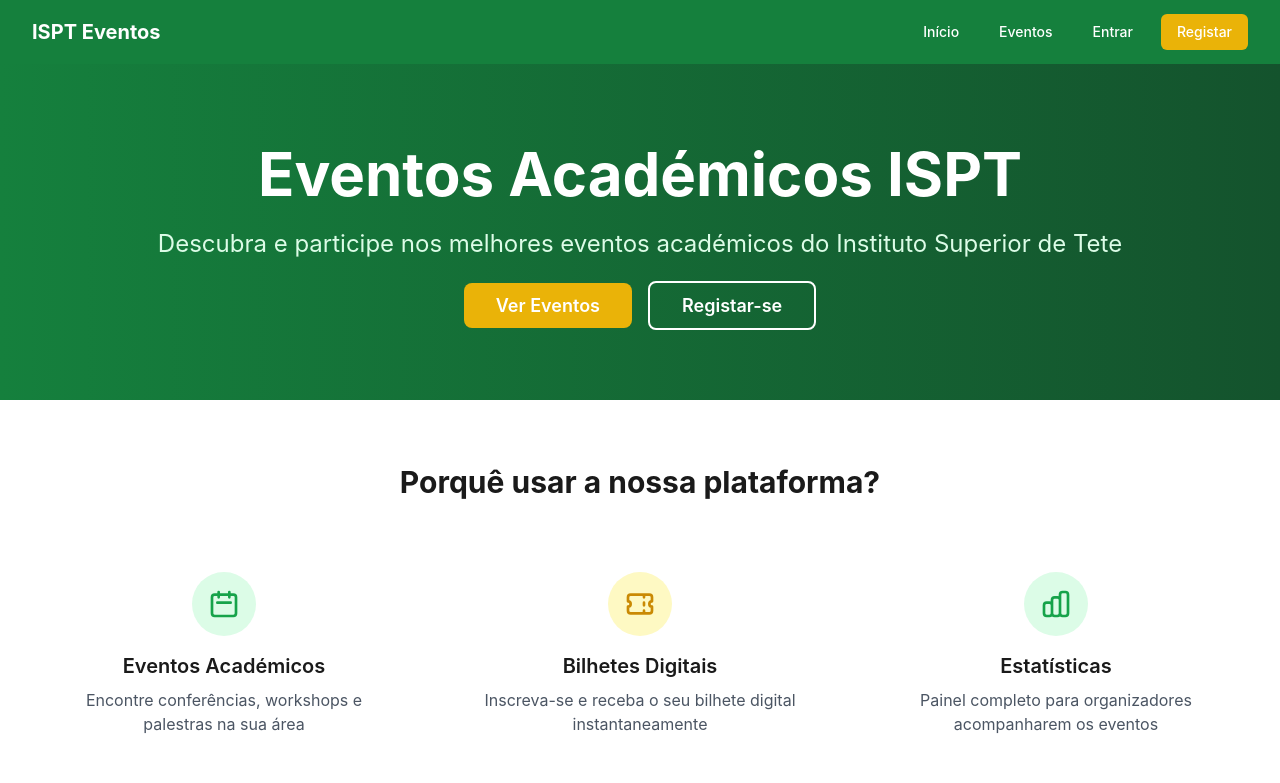
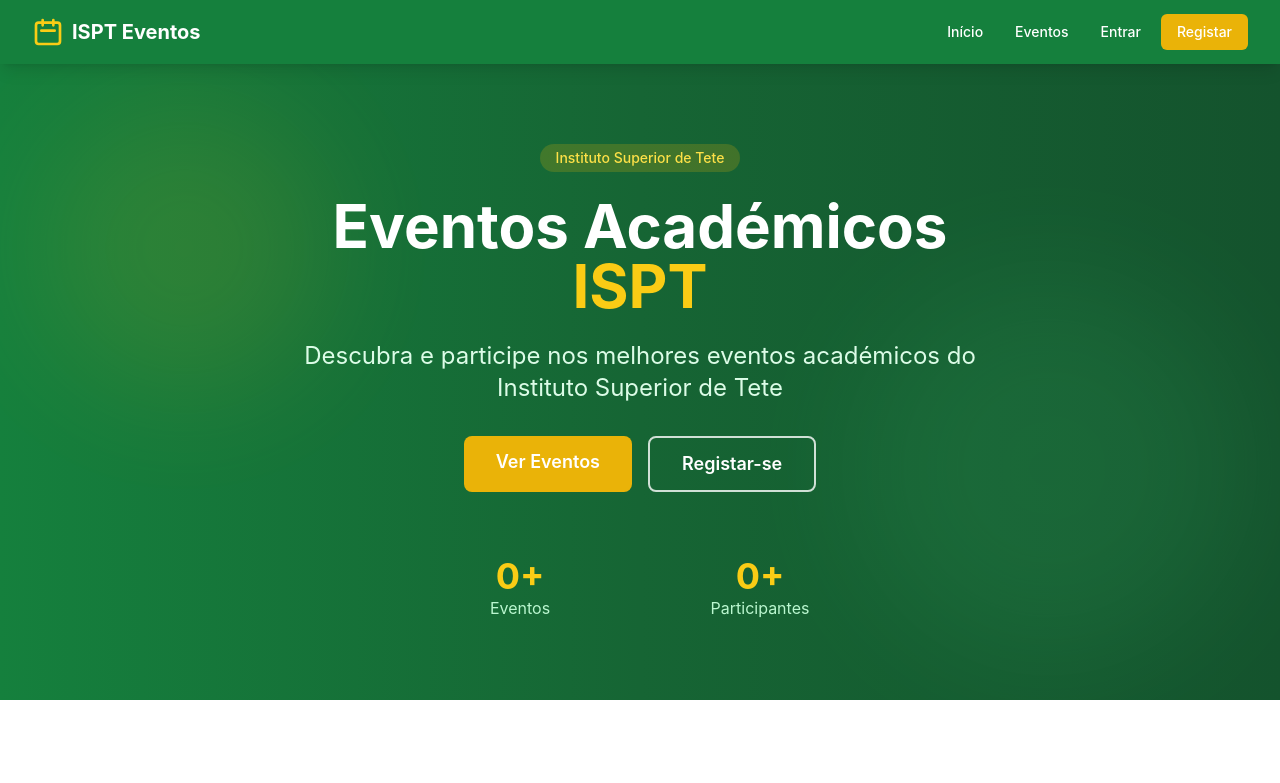
Before and after one commit to eufreyabilio100-dotcom/projectGabriel, a React (Vite) app: page / in a window 1280 px wide. Shown: the top 783 px of the page. Built offline with nearby package versions, Linux system fonts and the light colour scheme; no server answers; the database is empty.

Commit message:
feat: Navbar dinâmica, sessão 24h, animações e melhor UX

```diff
--- a/src/components/Navbar.jsx
+++ b/src/components/Navbar.jsx
@@ -1,39 +1,103 @@
-import { useState } from 'react'
+import { useState, useEffect } from 'react'
 import { Link, useNavigate } from 'react-router-dom'
+import { supabase } from '../lib/supabase'
 
 export default function Navbar() {
   const [isOpen, setIsOpen] = useState(false)
+  const [user, setUser] = useState(null)
+  const [isAdmin, setIsAdmin] = useState(false)
   const navigate = useNavigate()
 
+  useEffect(() => {
+    checkUser()
+    const { data: { subscription } } = supabase.auth.onAuthStateChange((_event, session) => {
+      if (session?.user) {
+        setUser(session.user)
+        checkAdmin(session.user.id)
+      } else {
+        setUser(null)
+        setIsAdmin(false)
+      }
+    })
+    return () => subscription.unsubscribe()
+  }, [])
+
+  const checkUser = async () => {
+    const { data: { session } } = await supabase.auth.getSession()
+    if (session?.user) {
+      setUser(session.user)
+      checkAdmin(session.user.id)
+    }
+  }
+
+  const checkAdmin = async (userId) => {
+    const { data } = await supabase
+      .from('utilizadores')
+      .select('tipo')
+      .eq('id', userId)
+      .single()
+    setIsAdmin(data?.tipo === 'admin')
+  }
+
+  const handleLogout = async () => {
+    await supabase.auth.signOut()
+    setUser(null)
+    setIsAdmin(false)
+    navigate('/')
+  }
+
   return (
-    <nav className="bg-primary-700 text-white shadow-lg">
+    <nav className="bg-primary-700 text-white shadow-lg sticky top-0 z-50">
       <div className="max-w-7xl mx-auto px-4 sm:px-6 lg:px-8">
         <div className="flex justify-between h-16">
           <div className="flex items-center">
-            <Link to="/" className="flex-shrink-0 flex items-center">
+            <Link to="/" className="flex-shrink-0 flex items-center space-x-2 hover:opacity-90 transition-opacity">
+              <svg className="w-8 h-8 text-secondary-400" fill="none" viewBox="0 0 24 24" stroke="currentColor">
+                <path strokeLinecap="round" strokeLinejoin="round" strokeWidth={2} d="M8 7V3m8 4V3m-9 8h10M5 21h14a2 2 0 002-2V7a2 2 0 00-2-2H5a2 2 0 00-2 2v12a2 2 0 002 2z" />
+              </svg>
               <span className="text-xl font-bold">ISPT Eventos</span>
             </Link>
           </div>
 
-          <div className="hidden md:flex items-center space-x-4">
-            <Link to="/" className="px-3 py-2 rounded-md text-sm font-medium hover:bg-primary-600">
+          <div className="hidden md:flex items-center space-x-2">
+            <Link to="/" className="px-3 py-2 rounded-md text-sm font-medium hover:bg-primary-600 transition-colors duration-200">
               Início
             </Link>
-            <Link to="/eventos" className="px-3 py-2 rounded-md text-sm font-medium hover:bg-primary-600">
+            <Link to="/eventos" className="px-3 py-2 rounded-md text-sm font-medium hover:bg-primary-600 transition-colors duration-200">
               Eventos
             </Link>
-            <Link to="/login" className="px-3 py-2 rounded-md text-sm font-medium hover:bg-primary-600">
+
+            {user ? (
+              <>
+                <Link to={isAdmin ? "/admin" : "/dashboard"} className="px-3 py-2 rounded-md text-sm font-medium hover:bg-primary-600 transition-colors duration-200">
+                  {isAdmin ? "Admin" : "Dashboard"}
+                </Link>
+                <div className="flex items-center space-x-3 ml-2">
+                  <span className="text-sm text-primary-200">{user.user_metadata?.nome || user.email}</span>
+                  <button
+                    onClick={handleLogout}
+                    className="bg-red-500 hover:bg-red-600 px-4 py-2 rounded-md text-sm font-medium transition-colors duration-200"
+                  >
+                    Sair
+                  </button>
+                </div>
+              </>
+            ) : (
+              <>
+                <Link to="/login" className="px-3 py-2 rounded-md text-sm font-medium hover:bg-primary-600 transition-colors duration-200">
                   Entrar
                 </Link>
-            <Link to="/registo" className="bg-secondary-500 hover:bg-secondary-600 px-4 py-2 rounded-md text-sm font-medium">
+                <Link to="/registo" className="bg-secondary-500 hover:bg-secondary-600 px-4 py-2 rounded-md text-sm font-medium transition-all duration-200 hover:shadow-lg">
                   Registar
                 </Link>
+              </>
+            )}
           </div>
 
           <div className="md:hidden flex items-center">
             <button
               onClick={() => setIsOpen(!isOpen)}
-              className="inline-flex items-center justify-center p-2 rounded-md hover:bg-primary-600"
+              className="inline-flex items-center justify-center p-2 rounded-md hover:bg-primary-600 transition-colors"
             >
               <svg className="h-6 w-6" fill="none" viewBox="0 0 24 24" stroke="currentColor">
                 {isOpen ? (
@@ -48,20 +112,40 @@
       </div>
 
       {isOpen && (
-        <div className="md:hidden">
+        <div className="md:hidden animate-slideDown">
           <div className="px-2 pt-2 pb-3 space-y-1 sm:px-3">
-            <Link to="/" className="block px-3 py-2 rounded-md text-base font-medium hover:bg-primary-600">
+            <Link to="/" className="block px-3 py-2 rounded-md text-base font-medium hover:bg-primary-600 transition-colors">
               Início
             </Link>
-            <Link to="/eventos" className="block px-3 py-2 rounded-md text-base font-medium hover:bg-primary-600">
+            <Link to="/eventos" className="block px-3 py-2 rounded-md text-base font-medium hover:bg-primary-600 transition-colors">
               Eventos
             </Link>
-            <Link to="/login" className="block px-3 py-2 rounded-md text-base font-medium hover:bg-primary-600">
+
+            {user ? (
+              <>
+                <Link to={isAdmin ? "/admin" : "/dashboard"} className="block px-3 py-2 rounded-md text-base font-medium hover:bg-primary-600 transition-colors">
+                  {isAdmin ? "Admin" : "Dashboard"}
+                </Link>
+                <div className="px-3 py-2">
+                  <p className="text-sm text-primary-200 mb-2">{user.user_metadata?.nome || user.email}</p>
+                  <button
+                    onClick={handleLogout}
+                    className="w-full bg-red-500 hover:bg-red-600 px-4 py-2 rounded-md text-sm font-medium transition-colors"
+                  >
+                    Sair
+                  </button>
+                </div>
+              </>
+            ) : (
+              <>
+                <Link to="/login" className="block px-3 py-2 rounded-md text-base font-medium hover:bg-primary-600 transition-colors">
                   Entrar
                 </Link>
-            <Link to="/registo" className="block px-3 py-2 rounded-md text-base font-medium bg-secondary-500 hover:bg-secondary-600">
+                <Link to="/registo" className="block px-3 py-2 rounded-md text-base font-medium bg-secondary-500 hover:bg-secondary-600 transition-colors">
                   Registar
                 </Link>
+              </>
+            )}
           </div>
         </div>
       )}
--- a/src/index.css
+++ b/src/index.css
@@ -13,3 +13,49 @@
   background-color: #f8faf8;
   color: #1a1a1a;
 }
+
+@keyframes slideDown {
+  from {
+    opacity: 0;
+    transform: translateY(-10px);
+  }
+  to {
+    opacity: 1;
+    transform: translateY(0);
+  }
+}
+
+@keyframes fadeIn {
+  from {
+    opacity: 0;
+  }
+  to {
+    opacity: 1;
+  }
+}
+
+.animate-slideDown {
+  animation: slideDown 0.3s ease-out;
+}
+
+.animate-fadeIn {
+  animation: fadeIn 0.5s ease-out;
+}
+
+/* Scrollbar personalizada */
+::-webkit-scrollbar {
+  width: 8px;
+}
+
+::-webkit-scrollbar-track {
+  background: #f1f1f1;
+}
+
+::-webkit-scrollbar-thumb {
+  background: #22c55e;
+  border-radius: 4px;
+}
+
+::-webkit-scrollbar-thumb:hover {
+  background: #16a34a;
+}
--- a/src/lib/supabase.js
+++ b/src/lib/supabase.js
@@ -3,4 +3,10 @@
 const supabaseUrl = import.meta.env.VITE_SUPABASE_URL
 const supabaseAnonKey = import.meta.env.VITE_SUPABASE_ANON_KEY
 
-export const supabase = createClient(supabaseUrl, supabaseAnonKey)
+export const supabase = createClient(supabaseUrl, supabaseAnonKey, {
+  auth: {
+    autoRefreshToken: true,
+    persistSession: true,
+    detectSessionInUrl: true
+  }
+})
--- a/src/pages/Home.jsx
+++ b/src/pages/Home.jsx
@@ -1,66 +1,111 @@
+import { useState, useEffect } from 'react'
 import { Link } from 'react-router-dom'
+import { supabase } from '../lib/supabase'
 
 export default function Home() {
+  const [stats, setStats] = useState({ eventos: 0, participantes: 0 })
+  const [isVisible, setIsVisible] = useState(false)
+
+  useEffect(() => {
+    setIsVisible(true)
+    fetchStats()
+  }, [])
+
+  const fetchStats = async () => {
+    const { count: eventos } = await supabase
+      .from('eventos')
+      .select('*', { count: 'exact', head: true })
+
+    const { count: participantes } = await supabase
+      .from('utilizadores')
+      .select('*', { count: 'exact', head: true })
+
+    setStats({ eventos: eventos || 0, participantes: participantes || 0 })
+  }
+
   return (
     <div>
       {/* Hero Section */}
-      <section className="bg-gradient-to-r from-primary-700 to-primary-900 text-white py-20">
-        <div className="max-w-7xl mx-auto px-4 sm:px-6 lg:px-8 text-center">
-          <h1 className="text-4xl md:text-6xl font-bold mb-6">
-            Eventos Académicos ISPT
+      <section className="bg-gradient-to-r from-primary-700 via-primary-800 to-primary-900 text-white py-20 relative overflow-hidden">
+        <div className="absolute inset-0 opacity-10">
+          <div className="absolute top-10 left-10 w-72 h-72 bg-secondary-400 rounded-full blur-3xl"></div>
+          <div className="absolute bottom-10 right-10 w-96 h-96 bg-primary-400 rounded-full blur-3xl"></div>
+        </div>
+        <div className={`max-w-7xl mx-auto px-4 sm:px-6 lg:px-8 text-center relative z-10 transition-all duration-1000 ${isVisible ? 'opacity-100 translate-y-0' : 'opacity-0 translate-y-10'}`}>
+          <div className="inline-block bg-secondary-500/20 text-secondary-300 px-4 py-1 rounded-full text-sm font-medium mb-6">
+            Instituto Superior de Tete
+          </div>
+          <h1 className="text-4xl md:text-6xl font-bold mb-6 leading-tight">
+            Eventos Académicos
+            <span className="block text-secondary-400">ISPT</span>
           </h1>
-          <p className="text-xl md:text-2xl mb-8 text-primary-100">
+          <p className="text-xl md:text-2xl mb-8 text-primary-100 max-w-3xl mx-auto">
             Descubra e participe nos melhores eventos académicos do Instituto Superior de Tete
           </p>
-          <div className="space-x-4">
+          <div className="flex flex-col sm:flex-row gap-4 justify-center">
             <Link
               to="/eventos"
-              className="bg-secondary-500 hover:bg-secondary-600 text-white px-8 py-3 rounded-lg font-semibold text-lg transition-colors"
+              className="bg-secondary-500 hover:bg-secondary-600 text-white px-8 py-3 rounded-lg font-semibold text-lg transition-all duration-300 hover:shadow-xl hover:shadow-secondary-500/30 hover:-translate-y-1"
             >
               Ver Eventos
             </Link>
             <Link
               to="/registo"
-              className="border-2 border-white hover:bg-white hover:text-primary-700 px-8 py-3 rounded-lg font-semibold text-lg transition-colors"
+              className="border-2 border-white/80 hover:bg-white hover:text-primary-700 px-8 py-3 rounded-lg font-semibold text-lg transition-all duration-300 hover:-translate-y-1"
             >
               Registar-se
             </Link>
+          </div>
+
+          {/* Stats Counter */}
+          <div className="mt-16 grid grid-cols-2 gap-8 max-w-md mx-auto">
+            <div className="text-center">
+              <div className="text-4xl font-bold text-secondary-400">{stats.eventos}+</div>
+              <div className="text-primary-200">Eventos</div>
+            </div>
+            <div className="text-center">
+              <div className="text-4xl font-bold text-secondary-400">{stats.participantes}+</div>
+              <div className="text-primary-200">Participantes</div>
+            </div>
           </div>
         </div>
       </section>
 
       {/* Features Section */}
-      <section className="py-16 bg-white">
+      <section className="py-20 bg-white">
         <div className="max-w-7xl mx-auto px-4 sm:px-6 lg:px-8">
-          <h2 className="text-3xl font-bold text-center mb-12">Porquê usar a nossa plataforma?</h2>
+          <div className="text-center mb-16">
+            <h2 className="text-3xl md:text-4xl font-bold text-gray-900 mb-4">Porquê usar a nossa plataforma?</h2>
+            <p className="text-lg text-gray-600 max-w-2xl mx-auto">Tudo o que precisa para gerir eventos académicos num só lugar</p>
+          </div>
           <div className="grid grid-cols-1 md:grid-cols-3 gap-8">
-            <div className="text-center p-6">
-              <div className="bg-primary-100 w-16 h-16 rounded-full flex items-center justify-center mx-auto mb-4">
-                <svg className="w-8 h-8 text-primary-600" fill="none" viewBox="0 0 24 24" stroke="currentColor">
+            <div className="text-center p-8 rounded-xl bg-gray-50 hover:bg-primary-50 transition-all duration-300 hover:-translate-y-2 hover:shadow-lg group">
+              <div className="bg-primary-100 w-20 h-20 rounded-2xl flex items-center justify-center mx-auto mb-6 group-hover:bg-primary-200 transition-colors">
+                <svg className="w-10 h-10 text-primary-600" fill="none" viewBox="0 0 24 24" stroke="currentColor">
                   <path strokeLinecap="round" strokeLinejoin="round" strokeWidth={2} d="M8 7V3m8 4V3m-9 8h10M5 21h14a2 2 0 002-2V7a2 2 0 00-2-2H5a2 2 0 00-2 2v12a2 2 0 002 2z" />
                 </svg>
               </div>
-              <h3 className="text-xl font-semibold mb-2">Eventos Académicos</h3>
-              <p className="text-gray-600">Encontre conferências, workshops e palestras na sua área</p>
+              <h3 className="text-xl font-semibold mb-3">Eventos Académicos</h3>
+              <p className="text-gray-600">Encontre conferências, workshops e palestras na sua área de estudo</p>
             </div>
 
-            <div className="text-center p-6">
-              <div className="bg-secondary-100 w-16 h-16 rounded-full flex items-center justify-center mx-auto mb-4">
-                <svg className="w-8 h-8 text-secondary-600" fill="none" viewBox="0 0 24 24" stroke="currentColor">
+            <div className="text-center p-8 rounded-xl bg-gray-50 hover:bg-secondary-50 transition-all duration-300 hover:-translate-y-2 hover:shadow-lg group">
+              <div className="bg-secondary-100 w-20 h-20 rounded-2xl flex items-center justify-center mx-auto mb-6 group-hover:bg-secondary-200 transition-colors">
+                <svg className="w-10 h-10 text-secondary-600" fill="none" viewBox="0 0 24 24" stroke="currentColor">
                   <path strokeLinecap="round" strokeLinejoin="round" strokeWidth={2} d="M15 5v2m0 4v2m0 4v2M5 5a2 2 0 00-2 2v3a2 2 0 110 4v3a2 2 0 002 2h14a2 2 0 002-2v-3a2 2 0 110-4V7a2 2 0 00-2-2H5z" />
                 </svg>
               </div>
-              <h3 className="text-xl font-semibold mb-2">Bilhetes Digitais</h3>
+              <h3 className="text-xl font-semibold mb-3">Bilhetes Digitais</h3>
               <p className="text-gray-600">Inscreva-se e receba o seu bilhete digital instantaneamente</p>
             </div>
 
-            <div className="text-center p-6">
-              <div className="bg-primary-100 w-16 h-16 rounded-full flex items-center justify-center mx-auto mb-4">
-                <svg className="w-8 h-8 text-primary-600" fill="none" viewBox="0 0 24 24" stroke="currentColor">
+            <div className="text-center p-8 rounded-xl bg-gray-50 hover:bg-primary-50 transition-all duration-300 hover:-translate-y-2 hover:shadow-lg group">
+              <div className="bg-primary-100 w-20 h-20 rounded-2xl flex items-center justify-center mx-auto mb-6 group-hover:bg-primary-200 transition-colors">
+                <svg className="w-10 h-10 text-primary-600" fill="none" viewBox="0 0 24 24" stroke="currentColor">
                   <path strokeLinecap="round" strokeLinejoin="round" strokeWidth={2} d="M9 19v-6a2 2 0 00-2-2H5a2 2 0 00-2 2v6a2 2 0 002 2h2a2 2 0 002-2zm0 0V9a2 2 0 012-2h2a2 2 0 012 2v10m-6 0a2 2 0 002 2h2a2 2 0 002-2m0 0V5a2 2 0 012-2h2a2 2 0 012 2v14a2 2 0 01-2 2h-2a2 2 0 01-2-2z" />
                 </svg>
               </div>
-              <h3 className="text-xl font-semibold mb-2">Estatísticas</h3>
+              <h3 className="text-xl font-semibold mb-3">Estatísticas</h3>
               <p className="text-gray-600">Painel completo para organizadores acompanharem os eventos</p>
             </div>
           </div>
@@ -68,15 +113,15 @@
       </section>
 
       {/* CTA Section */}
-      <section className="bg-primary-50 py-16">
+      <section className="bg-gradient-to-r from-primary-600 to-primary-800 py-20">
         <div className="max-w-7xl mx-auto px-4 sm:px-6 lg:px-8 text-center">
-          <h2 className="text-3xl font-bold mb-4">Pronto para começar?</h2>
-          <p className="text-lg text-gray-600 mb-8">
+          <h2 className="text-3xl md:text-4xl font-bold text-white mb-4">Pronto para começar?</h2>
+          <p className="text-lg text-primary-100 mb-8 max-w-2xl mx-auto">
             Junte-se à comunidade académica do ISPT e nunca mais perca um evento importante
           </p>
           <Link
             to="/registo"
-            className="bg-primary-600 hover:bg-primary-700 text-white px-8 py-3 rounded-lg font-semibold text-lg transition-colors"
+            className="inline-block bg-secondary-500 hover:bg-secondary-600 text-white px-10 py-4 rounded-lg font-semibold text-lg transition-all duration-300 hover:shadow-xl hover:-translate-y-1"
           >
             Criar Conta Gratuita
           </Link>
```
Also changed, not shown: src/pages/Login.jsx (+41 -12 lines). Lines whose indentation alone changed are shown as unchanged.
